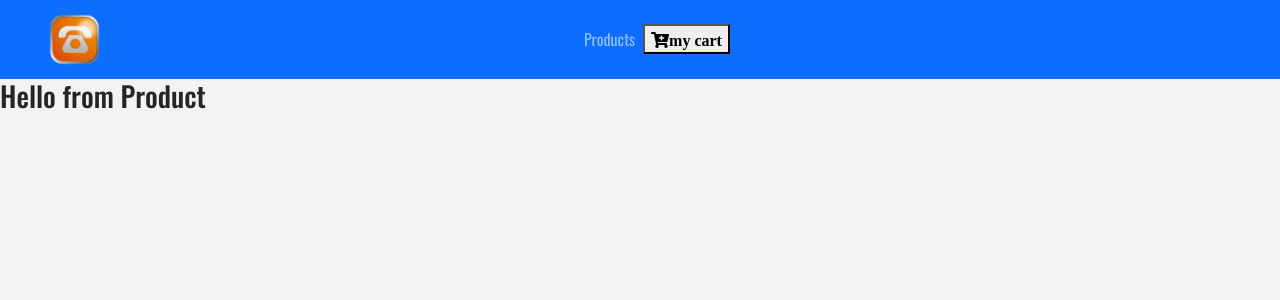
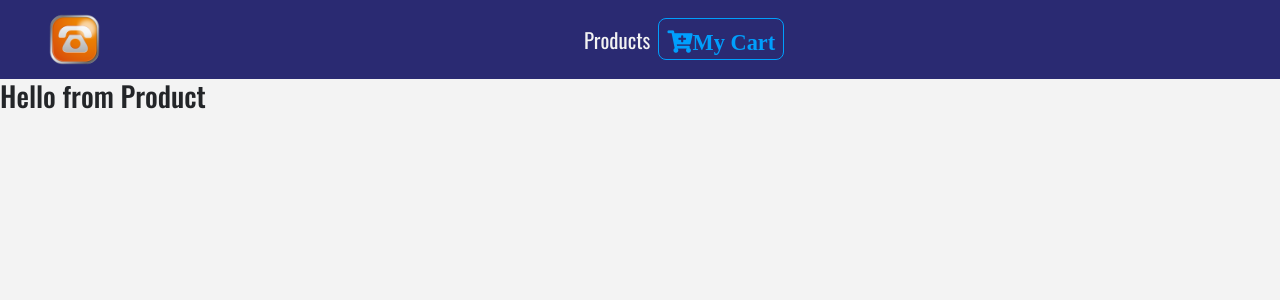
Before and after one commit to bella77-69/store-ecommerce, a React (Create React App) app: page / in a window 1280 px wide. Shown: the top 300 px of the page. Built offline with nearby package versions, Linux system fonts and the light colour scheme.

Commit message:
added styled components to navbar

```diff
--- /dev/null
+++ b/src/components/Button.js
@@ -0,0 +1,21 @@
+import styled from "styled-components";
+
+export const ButtonContainer = styled.button`
+  text-transform: capitalize;
+  font-size: 1.4rem;
+  background: transparent;
+  border: 0.05rem solid var(--lightBlue);
+  color: var(--lightBlue);
+  border-radius: 0.5rem;
+  padding: 0.2rem 0.5rem;
+  curser: pointer;
+  margin: 0.2rem 0.5rem 0.2rem 0;
+  transition: all 0.5s ease-in-out;
+  &:hover {
+    background: var(--lightBlue);
+    color: var(--mainBlue);
+  }
+  &:focus {
+    outline: none;
+  }
+`;
--- a/src/components/Navbar.js
+++ b/src/components/Navbar.js
@@ -1,12 +1,14 @@
 import React, { Component } from "react";
 import { Link } from "react-router-dom";
+import styled from "styled-components";
 import logo from "../logo.png";
 import "../Styles/scss/_images.scss";
+import { ButtonContainer } from "./Button";
 
-class Navbar extends Component {
+export default class Navbar extends Component {
   render() {
     return (
-      <nav className="navbar navbar-expand-sm bg-primary navbar-dark px-sm-5">
+      <NavWrapper className="navbar navbar-expand-sm navbar-dark px-sm-5">
         <Link to="/">
           {" "}
           <img src={logo} alt="app-logo" className="navbar-brand navbar-logo" />
@@ -14,18 +16,27 @@
         <ul className="navbar-nav align-items-center">
           <li className="nav-item ml-5">
             <Link to="/" className="nav-link">
-              Products
+              products
             </Link>
           </li>
         </ul>
         <Link to="/cart" className="ml-auto">
-          <button>
-            <i className="fas fa-cart-plus">my cart</i>
-          </button>
+          <ButtonContainer>
+            <span className="mr-2">
+              <i className="fas fa-cart-plus">my cart</i>
+            </span>
+          </ButtonContainer>
         </Link>
-      </nav>
+      </NavWrapper>
     );
   }
 }
 
-export default Navbar;
+const NavWrapper = styled.nav `
+background:var(--mainBlue);
+.nav-link{
+    color:var(--mainWhite)!important;
+    font-size:1.3rem;
+    text-transform:capitalize;
+}
+`;
```
